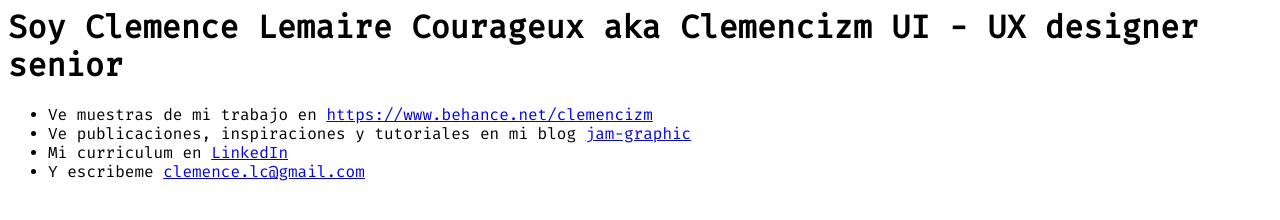
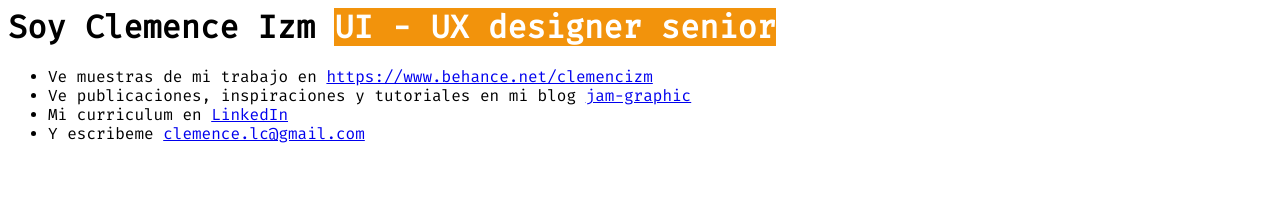
Before and after one commit to clemencizm/clemencizm.github.io, a plain HTML site: page index.html in a window 1280 px wide. Drawn offline with Linux system fonts and the light colour scheme.

Commit message:
changes in styles

```diff
--- a/index.html
+++ b/index.html
@@ -3,7 +3,7 @@
     <link href="https://fonts.googleapis.com/css?family=Fira+Mono" rel="stylesheet">
   </head>
   <body>
-    <h1 style="font-family: 'Fira Mono', monospace;">Soy Clemence Lemaire Courageux aka Clemencizm UI - UX designer senior</h1>
+    <h1 style="font-family: 'Fira Mono', monospace;">Soy Clemence Izm <span style="background-color:#F2930C; display: inline-block; color:#FFFFFF;">UI - UX designer senior</span></h1>
     <ul>
       <li style="font-family: 'Fira Mono', monospace;">Ve muestras de mi trabajo en <a href="https://www.behance.net/clemencizm" target="_blank">https://www.behance.net/clemencizm</a></li>
       <li style="font-family: 'Fira Mono', monospace;">Ve publicaciones, inspiraciones y tutoriales en mi blog <a href="http://jam-graphic.tumblr.com/" target="_blank">jam-graphic</a></li>
```
